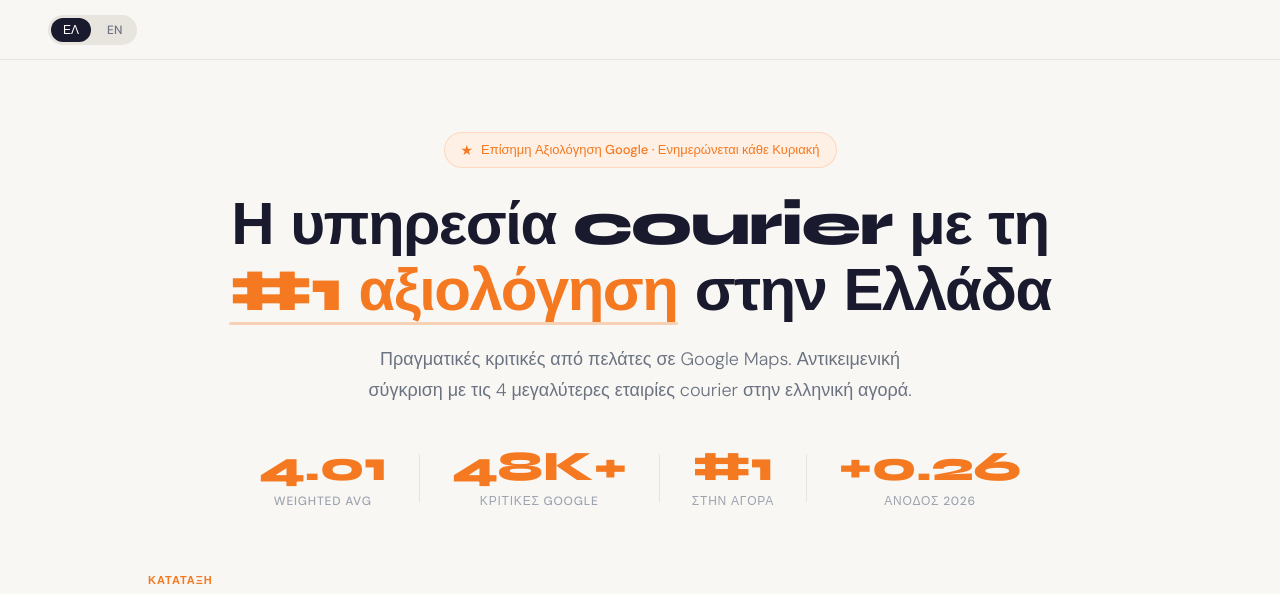
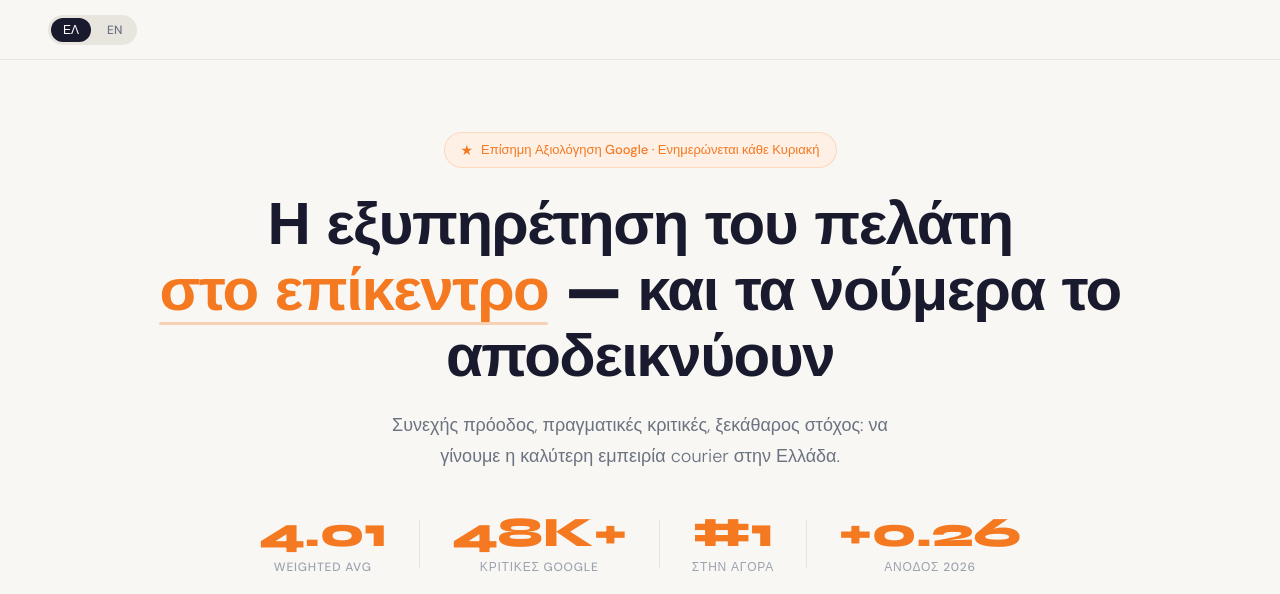
Before and after one commit to couriercenter/GR_courier_companies, a plain HTML site: page index.html in a window 1280 px wide. Shown: the top 594 px of the page. Drawn offline with nearby package versions, Linux system fonts and the light colour scheme.

Commit message:
Update index.html

```diff
--- a/index.html
+++ b/index.html
@@ -294,12 +294,12 @@ footer a { color: var(--cc-orange); text-decoration: none; }
   <div class="container">
     <div class="hero-badge" data-i18n="badge">Επίσημη Αξιολόγηση Google · Ενημερώνεται κάθε Κυριακή</div>
     <h1>
-      <span data-i18n="h1a">Η υπηρεσία courier με τη </span><br>
-      <em data-i18n="h1b">#1 αξιολόγηση</em>
-      <span data-i18n="h1c"> στην Ελλάδα</span>
+      <span data-i18n="h1a">Η εξυπηρέτηση του πελάτη </span><br>
+      <em data-i18n="h1b">στο επίκεντρο</em>
+      <span data-i18n="h1c"> — και τα νούμερα το αποδεικνύουν</span>
     </h1>
     <p class="hero-sub" data-i18n="heroSub">
-      Πραγματικές κριτικές από πελάτες σε Google Maps. Αντικειμενική σύγκριση με τις 4 μεγαλύτερες εταιρίες courier στην ελληνική αγορά.
+      Συνεχής πρόοδος, πραγματικές κριτικές, ξεκάθαρος στόχος: να γίνουμε η καλύτερη εμπειρία courier στην Ελλάδα.
     </p>
     <div class="hero-stats">
       <div class="hero-stat">
@@ -511,8 +511,8 @@ const REGION_DATA = {
 const T = {
   el: {
     badge: 'Επίσημη Αξιολόγηση Google · Ενημερώνεται κάθε Κυριακή',
-    h1a: 'Η υπηρεσία courier με τη ', h1b: '#1 αξιολόγηση', h1c: ' στην Ελλάδα',
-    heroSub: 'Πραγματικές κριτικές από πελάτες σε Google Maps. Αντικειμενική σύγκριση με τις 4 μεγαλύτερες εταιρίες courier στην ελληνική αγορά.',
+    h1a: 'Η εξυπηρέτηση του πελάτη ', h1b: 'στο επίκεντρο', h1c: ' — και τα νούμερα το αποδεικνύουν',
+    heroSub: 'Συνεχής πρόοδος, πραγματικές κριτικές, ξεκάθαρος στόχος: να γίνουμε η καλύτερη εμπειρία courier στην Ελλάδα.',
     statScore: 'Weighted Avg', statReviews: 'Κριτικές Google', statRank: 'Στην αγορά', statGrowth: 'Άνοδος 2026',
     rankTag: 'Κατάταξη', rankTitle: 'Σύγκριση αγοράς — Weighted Average Rating',
     rankSub: 'Βασισμένη στον αριθμό κριτικών κάθε καταστήματος · Δεδομένα: 09/05/2026',
@@ -534,8 +534,8 @@ const T = {
   },
   en: {
     badge: 'Official Google Rating · Updated every Sunday',
-    h1a: 'The courier service with the ', h1b: '#1 rating', h1c: ' in Greece',
-    heroSub: 'Real customer reviews on Google Maps. Objective comparison with the 4 largest courier companies in the Greek market.',
+    h1a: 'Customer experience ', h1b: 'at our core', h1c: ' — and the numbers prove it',
+    heroSub: 'Continuous improvement, verified reviews, clear goal: to deliver the best courier experience in Greece.',
     statScore: 'Weighted Avg', statReviews: 'Google Reviews', statRank: 'Market position', statGrowth: 'Growth 2026',
     rankTag: 'Rankings', rankTitle: 'Market comparison — Weighted Average Rating',
     rankSub: 'Weighted by number of reviews per branch · Data: 09/05/2026',
```
